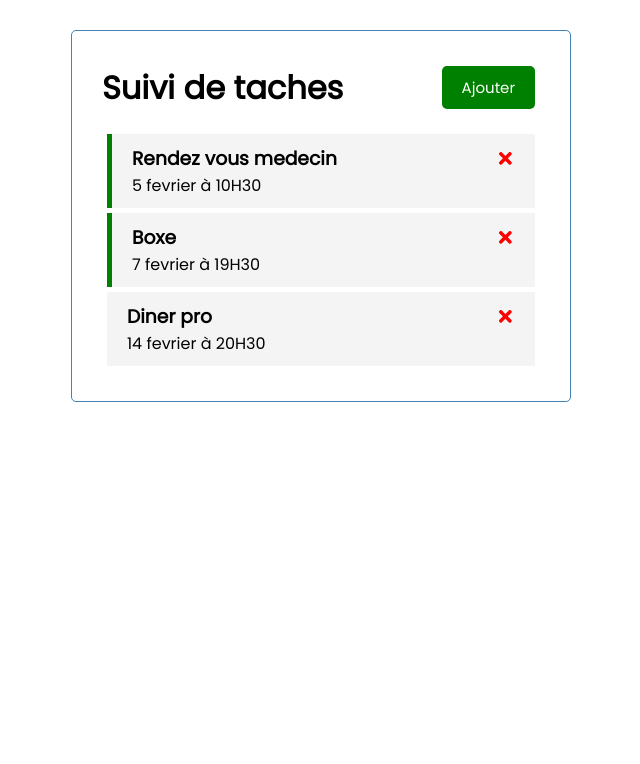
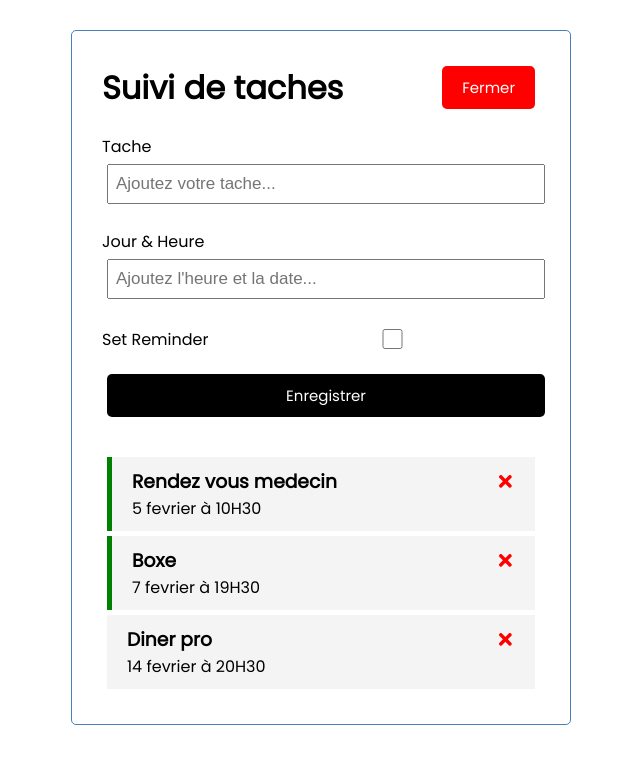
Before and after one commit to Rqmba/react-todolist, a React (Create React App) app: page / in a window 1280 px wide. Both pictures are taken after a click on the button "Ajouter". Shown: the top 764 px of the page, without its empty margins (319-959 px from the left). Built offline with nearby package versions, Linux system fonts and the light colour scheme.

Commit message:
Add, addTask function, add newstate for toggle for button Add

```diff
--- a/src/App.js
+++ b/src/App.js
@@ -1,8 +1,10 @@
 import { useState } from "react"
 import Header from "./components/Header";
 import Tasks from "./components/Tasks";
+import AddTask from "./components/AddTask";
 
 function App() {
+  const [showAddTask, setShowAddTask] = useState(false)
   const [tasks, setTasks] = useState([
     {
         id: 1,
@@ -24,6 +26,14 @@
     },
 ])
 
+// Add task
+const addTask = (task) => {
+  const id = Math.floor(Math.random() * 10000) + 1
+
+  const newTask = {id, ...task}
+  setTasks([...tasks, newTask])
+}
+
 // Delete Task
 const deleteTask = (id) => {
   setTasks(tasks.filter((task) => task.id !==id))
@@ -38,7 +48,8 @@
 
   return (
     <div className="container">
-      <Header />
+      <Header onAdd={() => setShowAddTask(!showAddTask)} showAdd={showAddTask} />
+      {showAddTask && <AddTask onAdd={addTask} />}
       {tasks.length > 0 ?
       <Tasks tasks={tasks}
       onDelete={deleteTask}
--- a/src/components/AddTask.js
+++ b/src/components/AddTask.js
@@ -1,11 +1,35 @@
-const AddTask = () => {
+import { useState } from "react"
+
+const AddTask = ({ onAdd }) => {
+  const [text, setText] = useState('')
+  const [day, setDay] = useState('')
+  const [reminder, setReminder] = useState(false)
+
+  const onSubmit = (e) => {
+    e.preventDefault()
+
+    if(!text) {
+      alert('Tache requis')
+      return
+    }
+
+    onAdd({ text, day, reminder })
+
+    setText('')
+    setDay('')
+    setReminder(false)
+  }
+
+
   return (
-    <form className="add-form">
+    <form className="add-form" onSubmit={onSubmit}>
         <div className="form-control">
             <label>Tache</label>
             <input
             type="text"
             placeholder="Ajoutez votre tache..."
+            value={text}
+            onChange={(e) => setText(e.target.value)}
             >
             </input>
         </div>
@@ -14,18 +38,23 @@
             <input
             type="text"
             placeholder="Ajoutez l'heure et la date..."
+            value={day}
+            onChange={(e) => setDay(e.target.value)}
             >
             </input>
         </div>
-        <div className="form-control">
+        <div className="form-control form-control-check">
             <label>Set Reminder</label>
             <input
             type="checkbox"
+            checked={reminder}
+            value={reminder}
+            onChange={(e) => setReminder(e.currentTarget.checked)}
             >
             </input>
         </div>
 
-        <input type="submit" value='Save Task'></input>
+        <input className="btn btn-block" type="submit" value='Enregistrer'></input>
     </form>
   )
 }
--- a/src/components/Header.js
+++ b/src/components/Header.js
@@ -1,17 +1,13 @@
 import Button from "./Button";
 
-const Header = ({ title = 'Suivi de taches' }) => {
-  const onClick = (e) => {
-    console.log('Click')
-  }
-
+const Header = ({ title = 'Suivi de taches', onAdd, showAdd }) => {
   return (
     <header className="header">
         <h1>{title}</h1>
         <Button
-        color='green'
-        text='Ajouter'
-        onClick={onClick}
+        color={showAdd ? 'Red' : 'Green'}
+        text={showAdd ? 'Fermer' : 'Ajouter'}
+        onClick={onAdd}
         />
     </header>
   )
```
